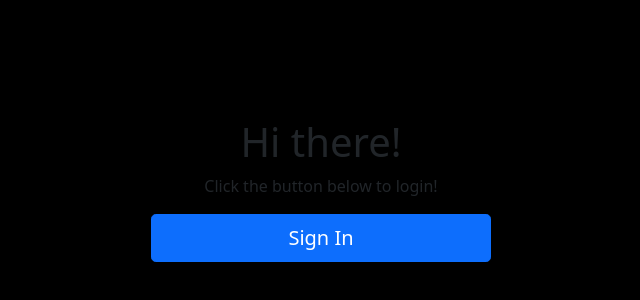
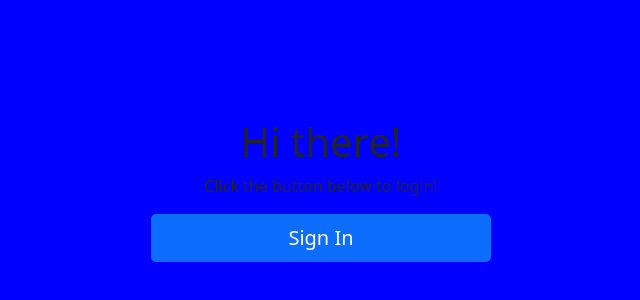
Before and after one commit to bweatherby1/IN-CLASS-simply-books, a Next.js app: page /book/new in a window 1280 px wide. Shown: the part 170-470 px from the top of the page, without its empty margins (319-959 px from the left). Built offline with nearby package versions, Linux system fonts and the light colour scheme; no server answers.

Commit message:
why won't this commitgit add -Agit add -A

```diff
--- a/components/NavBar.js
+++ b/components/NavBar.js
@@ -21,8 +21,17 @@ export default function NavBar() {
             <Link passHref href="/">
               <Nav.Link>Books</Nav.Link>
             </Link>
+            <Link passHref href="/">
+              <Nav.Link>Authors</Nav.Link>
+            </Link>
             <Link passHref href="/book/new">
               <Nav.Link>Create Book</Nav.Link>
+            </Link>
+            <Link passHref href="/author/new">
+              <Nav.Link>Create Author</Nav.Link>
+            </Link>
+            <Link passHref href="/">
+              <Nav.Link>Profile</Nav.Link>
             </Link>
           </Nav>
         </Navbar.Collapse>
--- a/components/forms/BookForm.js
+++ b/components/forms/BookForm.js
@@ -50,7 +50,6 @@ function BookForm({ obj }) {
       });
     }
   };
-
 
   return (
     <Form onSubmit={handleSubmit}>
--- a/package.json
+++ b/package.json
@@ -2,7 +2,7 @@
   "name": "next-firebase-starter",
   "private": true,
   "version": "1.0.0",
-  "author": "Trinity Christiana",
+  "author": "Brad Weatherby",
   "scripts": {
     "dev": "next dev",
     "build": "next build",
--- a/styles/globals.css
+++ b/styles/globals.css
@@ -1,7 +1,7 @@
 @import 'bootstrap/dist/css/bootstrap.css';
 
 body {
-  background-color: black;
+  background-color: blue;
 }
 
 .profile-img {
```
